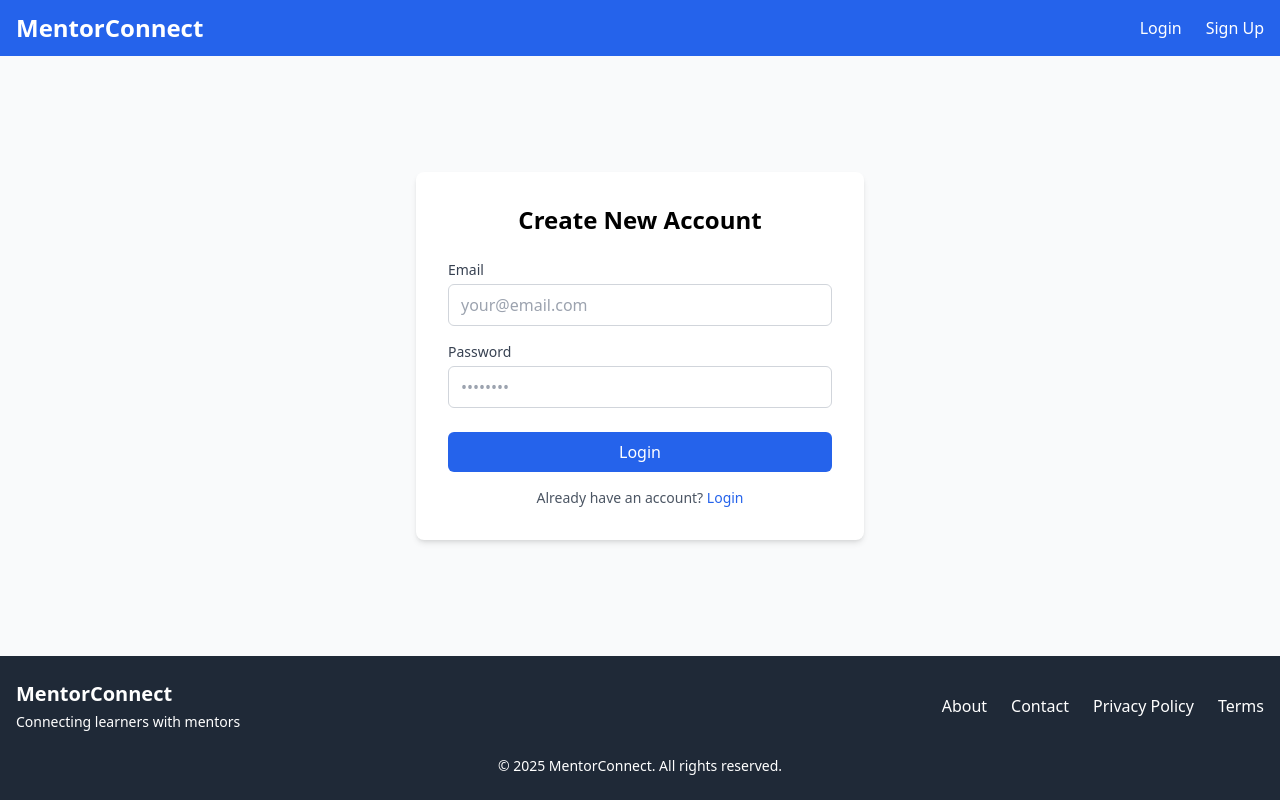
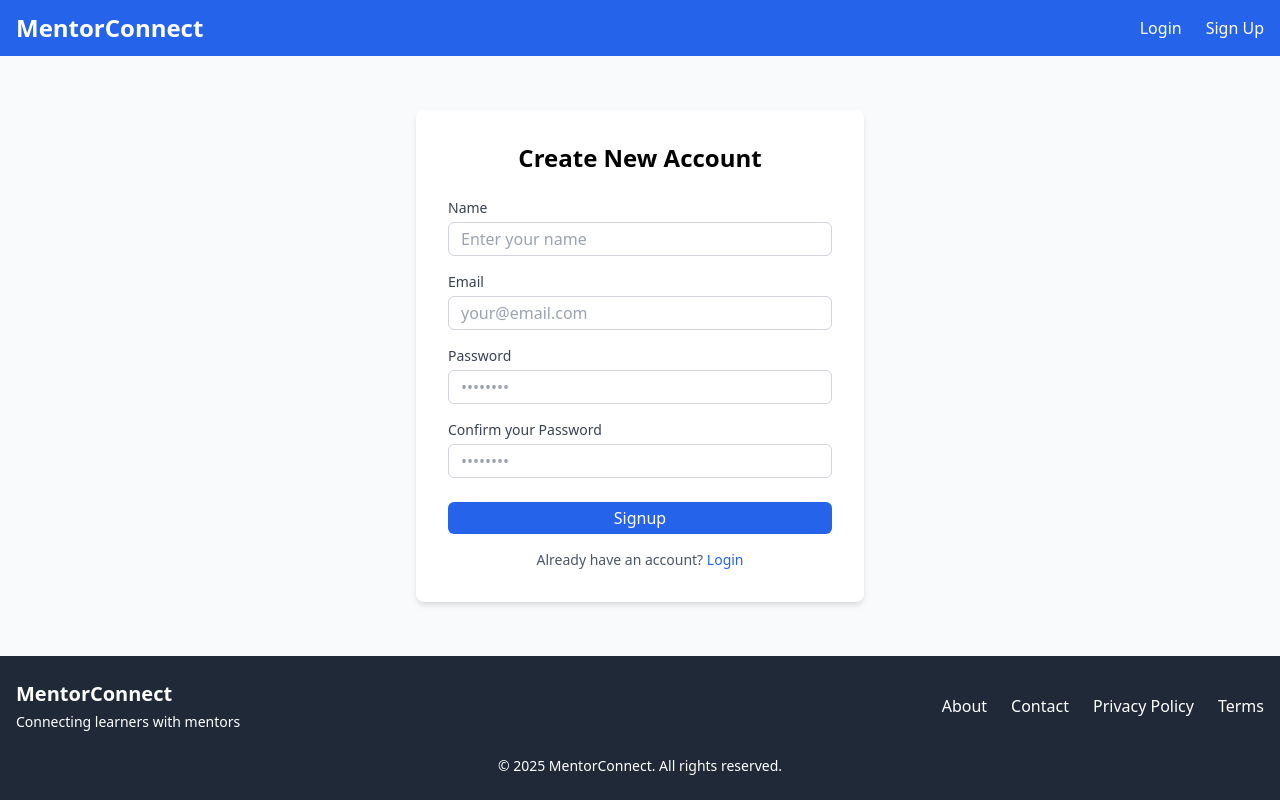
Before and after one commit to ritik913553/Hackathon-Project, a React (Vite) app in the folder frontend/: page /signup in a window 1280 px wide. Built offline with nearby package versions, Linux system fonts and the light colour scheme; no server answers.

Commit message:
feat: implement authentication flow with login and signup functionality; add API integration

```diff
--- a/frontend/package.json
+++ b/frontend/package.json
@@ -10,6 +10,7 @@
     "preview": "vite preview"
   },
   "dependencies": {
+    "axios": "^1.8.4",
     "dom": "^0.0.3",
     "framer-motion": "^12.6.5",
     "react": "^19.1.0",
--- /dev/null
+++ b/frontend/src/http/index.ts
@@ -0,0 +1,15 @@
+import axios from "axios";
+
+const api = axios.create({
+    baseURL: import.meta.env.VITE_API_URL,
+    withCredentials: true,
+    headers: {
+        "Content-Type": "application/json",
+        Accept: "application/json",
+    },
+});
+
+export const signup = (data:any)=>api.post('/api/v1/auth/register',data);
+export const login = (data:any)=>api.post('/api/v1/auth/login',data);
+
+export default api;
--- a/frontend/src/pages/Auth/Login.tsx
+++ b/frontend/src/pages/Auth/Login.tsx
@@ -1,16 +1,51 @@
-import Header from '../../components/Header';
-import Footer from '../../components/Footer';
+import Header from "../../components/Header";
+import Footer from "../../components/Footer";
+import { useState } from "react";
+import { login } from "../../http";
+import { useNavigate } from "react-router-dom";
 
 export default function Login() {
+    const [email, setEmail] = useState<string>("");
+    const [password, setPassword] = useState<string>("");
+    const [error, setError] = useState<string>("");
+
+    const navigate = useNavigate();
+
+    const submit = async (e: React.FormEvent) => {
+        e.preventDefault();
+
+        // Validate fields
+        if (!email || !password) {
+            setError("All fields are required.");
+            return;
+        }
+        try {
+            const response = await login({ email, password });
+            console.log("Login successful:", response.data);
+            navigate("/dashboard"); // Redirect to dashboard or another page
+        } catch (err: any) {
+            console.error("Login failed:", err.response?.data || err.message);
+            setError(err.response?.data?.message || "Login failed. Please try again.");
+        }
+    };
+
     return (
         <div className="flex flex-col min-h-screen">
             <Header />
             <main className="flex-grow flex items-center justify-center bg-gray-50 py-12 px-4">
                 <div className="w-full max-w-md bg-white p-8 rounded-lg shadow-md">
                     <h2 className="text-2xl font-bold text-center mb-6">Login to Your Account</h2>
-          <form>
+                    <form onSubmit={submit}>
+                        {error && (
+                            <div className="mb-4 text-red-500 text-sm">
+                                {error}
+                            </div>
+                        )}
                         <div className="mb-4">
-              <label htmlFor="email" className="block text-sm font-medium text-gray-700 mb-1">
+                            <label
+                                htmlFor="email"
+                                className="block text-sm font-medium text-gray-700 mb-1"
+                            >
                                 Email
                             </label>
                             <input
@@ -18,10 +53,15 @@ export default function Login() {
                                 id="email"
                                 className="w-full px-3 py-2 border border-gray-300 rounded-md focus:outline-none focus:ring-2 focus:ring-blue-500"
                                 placeholder="your@email.com"
+                                value={email}
+                                onChange={(e) => setEmail(e.target.value)}
                             />
                         </div>
                         <div className="mb-6">
-              <label htmlFor="password" className="block text-sm font-medium text-gray-700 mb-1">
+                            <label
+                                htmlFor="password"
+                                className="block text-sm font-medium text-gray-700 mb-1"
+                            >
                                 Password
                             </label>
                             <input
@@ -29,6 +69,8 @@ export default function Login() {
                                 id="password"
                                 className="w-full px-3 py-2 border border-gray-300 rounded-md focus:outline-none focus:ring-2 focus:ring-blue-500"
                                 placeholder="••••••••"
+                                value={password}
+                                onChange={(e) => setPassword(e.target.value)}
                             />
                         </div>
                         <button
@@ -40,7 +82,7 @@ export default function Login() {
                     </form>
                     <div className="mt-4 text-center">
                         <p className="text-sm text-gray-600">
-              Don't have an account?{' '}
+                            Don't have an account?{" "}
                             <a href="/signup" className="text-blue-600 hover:underline">
                                 Sign up
                             </a>
--- a/frontend/src/pages/Auth/Signup.tsx
+++ b/frontend/src/pages/Auth/Signup.tsx
@@ -1,47 +1,135 @@
-import Header from '../../components/Header';
-import Footer from '../../components/Footer';
+import Header from "../../components/Header";
+import Footer from "../../components/Footer";
+import { useState } from "react";
+import { signup } from "../../http";
+import { useNavigate } from "react-router-dom";
 
-export default function signup() {
+
+export default function Signup() {
+    const [name, setName] = useState('');
+    const [email, setEmail] = useState('');
+    const [password, setPassword] = useState('');
+    const [confirmPassword, setConfirmPassword] = useState('');
+    const [error, setError] = useState('');
+
+  const navigate = useNavigate()
+    const submit = async (e: React.FormEvent) => {
+        e.preventDefault();
+
+        // Validate fields
+        if (!name || !email || !password || !confirmPassword) {
+            setError("All fields are required.");
+            return;
+        }
+
+        if (password !== confirmPassword) {
+            setError("Passwords do not match.");
+            return;
+        }
+        console.log(name,email,password,confirmPassword)
+        try {
+            const response = await signup({ name, email, password ,confirmPassword});
+            console.log("Signup successful:", response.data);
+            navigate('/login');
+
+        } catch (err: any) {
+            console.error("Signup failed:", err.response?.data || err.message);
+            setError(err.response?.data?.message || "Signup failed. Please try again.");
+        }
+    };
+
     return (
         <div className="flex flex-col min-h-screen">
             <Header />
             <main className="flex-grow flex items-center justify-center bg-gray-50 py-12 px-4">
                 <div className="w-full max-w-md bg-white p-8 rounded-lg shadow-md">
-          <h2 className="text-2xl font-bold text-center mb-6">Create New Account</h2>
-          <form>
+                    <h2 className="text-2xl font-bold text-center mb-6">
+                        Create New Account
+                    </h2>
+                    <form onSubmit={submit}>
+                        {error && (
+                            <div className="mb-4 text-red-500 text-sm">
+                                {error}
+                            </div>
+                        )}
                         <div className="mb-4">
-              <label htmlFor="email" className="block text-sm font-medium text-gray-700 mb-1">
+                            <label
+                                htmlFor="name"
+                                className="block text-sm font-medium text-gray-700 mb-1"
+                            >
+                                Name
+                            </label>
+                            <input
+                                type="text"
+                                id="name"
+                                className="w-full px-3 py-1 border border-gray-300 rounded-md focus:outline-none focus:ring-2 focus:ring-blue-500"
+                                placeholder="Enter your name"
+                                value={name}
+                                onChange={(e) => setName(e.target.value)}
+                            />
+                        </div>
+                        <div className="mb-4">
+                            <label
+                                htmlFor="email"
+                                className="block text-sm font-medium text-gray-700 mb-1"
+                            >
                                 Email
                             </label>
                             <input
                                 type="email"
                                 id="email"
-                className="w-full px-3 py-2 border border-gray-300 rounded-md focus:outline-none focus:ring-2 focus:ring-blue-500"
+                                className="w-full px-3 py-1 border border-gray-300 rounded-md focus:outline-none focus:ring-2 focus:ring-blue-500"
                                 placeholder="your@email.com"
+                                value={email}
+                                onChange={(e) => setEmail(e.target.value)}
                             />
                         </div>
-            <div className="mb-6">
-              <label htmlFor="password" className="block text-sm font-medium text-gray-700 mb-1">
+                        <div className="mb-4">
+                            <label
+                                htmlFor="password"
+                                className="block text-sm font-medium text-gray-700 mb-1"
+                            >
                                 Password
                             </label>
                             <input
                                 type="password"
                                 id="password"
-                className="w-full px-3 py-2 border border-gray-300 rounded-md focus:outline-none focus:ring-2 focus:ring-blue-500"
+                                className="w-full px-3 py-1 border border-gray-300 rounded-md focus:outline-none focus:ring-2 focus:ring-blue-500"
                                 placeholder="••••••••"
+                                value={password}
+                                onChange={(e) => setPassword(e.target.value)}
+                            />
+                        </div>
+                        <div className="mb-6">
+                            <label
+                                htmlFor="confirmPassword"
+                                className="block text-sm font-medium text-gray-700 mb-1"
+                            >
+                                Confirm your Password
+                            </label>
+                            <input
+                                type="password"
+                                id="confirmPassword"
+                                className="w-full px-3 py-1 border border-gray-300 rounded-md focus:outline-none focus:ring-2 focus:ring-blue-500"
+                                placeholder="••••••••"
+                                value={confirmPassword}
+                                onChange={(e) => setConfirmPassword(e.target.value)}
                             />
                         </div>
                         <button
                             type="submit"
-              className="w-full bg-blue-600 text-white py-2 px-4 rounded-md hover:bg-blue-700 focus:outline-none focus:ring-2 focus:ring-blue-500 focus:ring-offset-2"
+                            className="w-full bg-blue-600 text-white py-1 px-4 rounded-md hover:bg-blue-700 focus:outline-none focus:ring-2 focus:ring-blue-500 focus:ring-offset-2"
                         >
-              Login
+                            Signup
                         </button>
                     </form>
                     <div className="mt-4 text-center">
                         <p className="text-sm text-gray-600">
-              Already have an account?{' '}
-              <a href="/login" className="text-blue-600 hover:underline">
+                            Already have an account?{" "}
+                            <a
+                                href="/login"
+                                className="text-blue-600 hover:underline"
+                            >
                                 Login
                             </a>
                         </p>
```
Also changed, not shown: 1 other file (tests, documents, lock files or other folders). Lines whose indentation alone changed are shown as unchanged.
